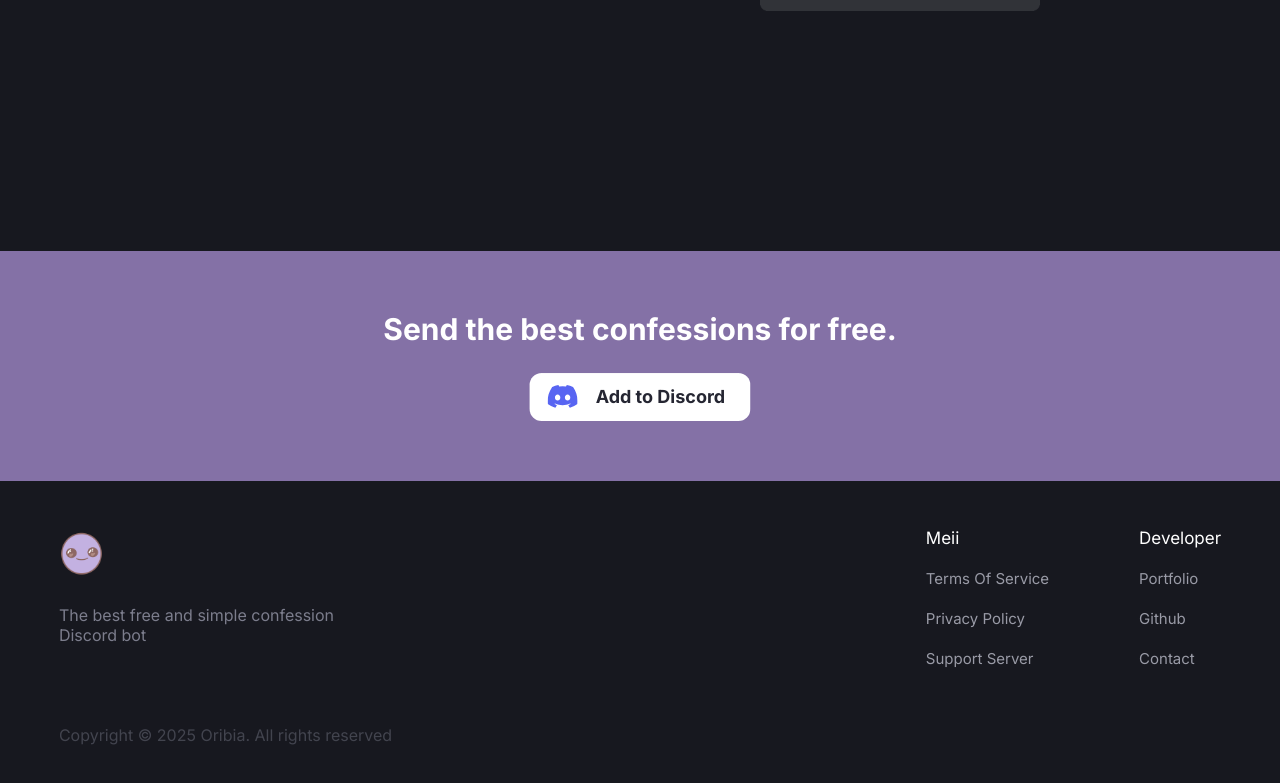
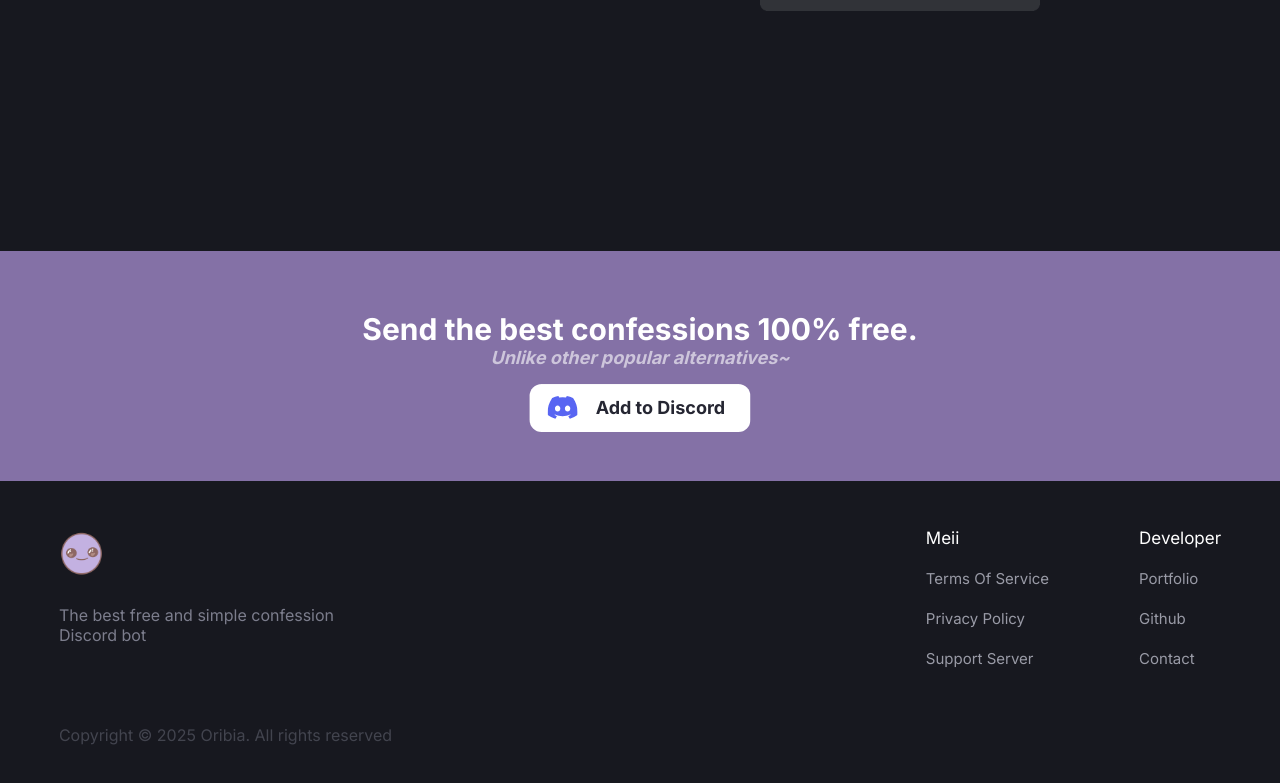
Before and after one commit to OribiaDev/MeiiWebsite, a React (Create React App) app: page / in a window 1280 px wide. Shown: the part 1196-1979 px from the top of the page. Built offline with nearby package versions, Linux system fonts and the light colour scheme.

Commit message:
Updated invite banner

```diff
--- a/src/CSS/Components/InviteBanner.css
+++ b/src/CSS/Components/InviteBanner.css
@@ -11,8 +11,16 @@
 .bText{
     color: white;
     text-align: center;
-    padding-bottom: 20px;
     font-size: 30px;
+    font-weight: bold;
+}
+
+.cText{
+    color: rgba(255, 255, 255, 0.593);
+    text-align: center;
+    padding-bottom: 10px;
+    font-style: italic;
+    font-size: 18px;
     font-weight: bold;
 }
 
@@ -64,9 +72,13 @@
 /* Media Query Phones */
 @media only screen and (max-device-width: 435px) {
     .bText{
-        font-size: 19px;
-        padding-bottom: 10px;
+        font-size: 16px;
     }
+    .cText{
+        font-size: 11px;
+        padding-bottom: 5px;
+    }
+
     .BannerButtonContainer{
         transform: scale(0.73);
     }
--- a/src/Components/InviteBanner.js
+++ b/src/Components/InviteBanner.js
@@ -4,7 +4,8 @@ const InviteBanner = () => {
     return (
         <div className="Invitebanner">
             <div className="bcontentContainer">
-                <div className="bText">Send the best confessions for free.</div>
+                <div className="bText">Send the best confessions 100% free.</div>
+                <div className="cText">Unlike other popular alternatives~</div>
                 <div className='BannerButtonContainer'>
                     <Link to='/invite' className='GenericLinkDeco'>
                         <div className="bannerInviteButton">
```
